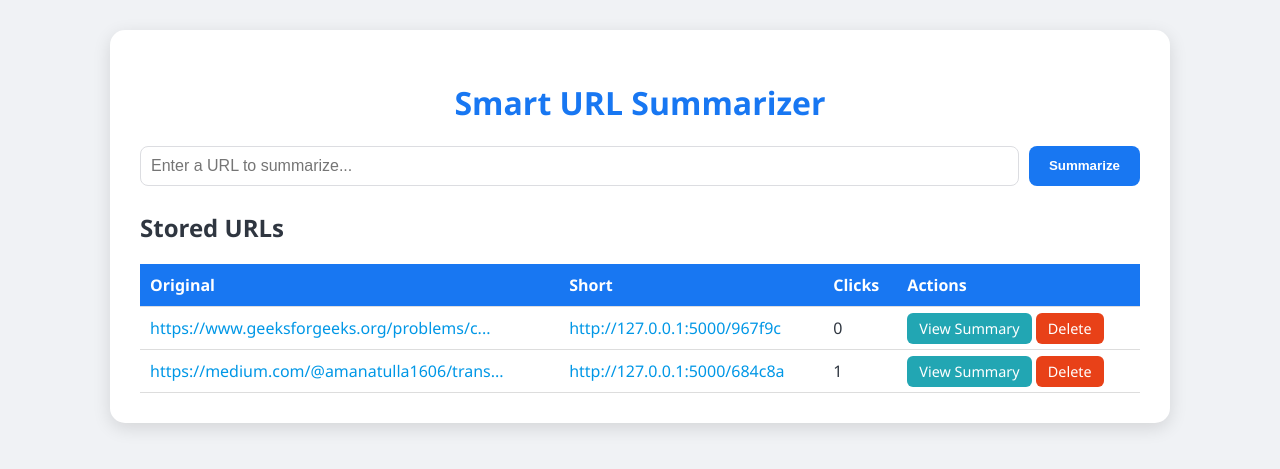
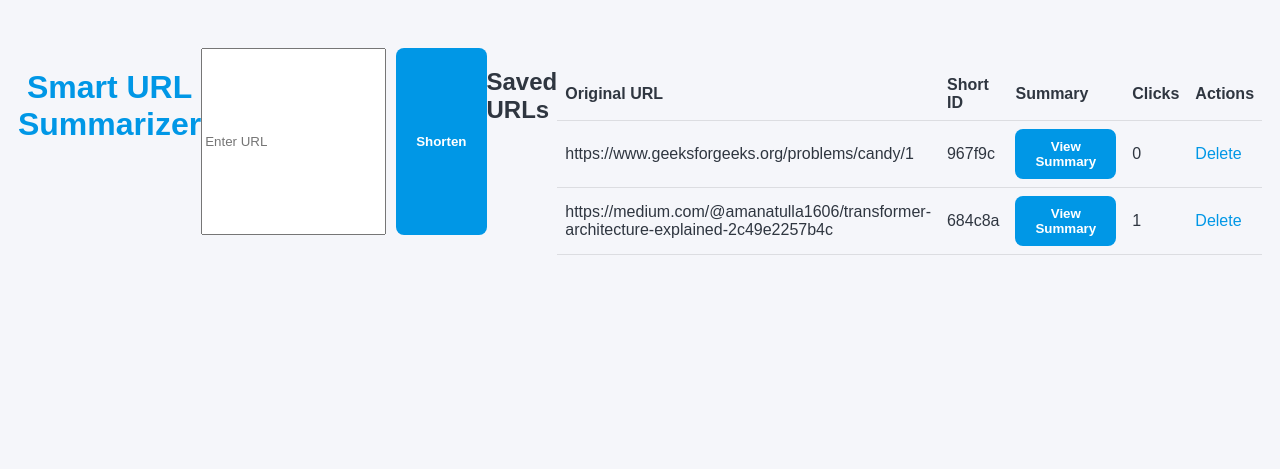
Before and after one commit to infinitiveaman/Smart-URL-Summarizer, a Flask app: page / in a window 1280 px wide. Shown: the top 469 px of the page. Run offline with Flask 3, Linux system fonts and the light colour scheme.

Commit message:
Update index.html

```diff
--- a/templates/index.html
+++ b/templates/index.html
@@ -1,223 +1,54 @@
 <!DOCTYPE html>
-<html lang="en">
+<html>
 <head>
-  <meta charset="UTF-8">
-  <meta name="viewport" content="width=device-width, initial-scale=1.0">
-  <title>Smart URL Summarizer</title>
-
-  <link rel="stylesheet" href="/static/style.css">
-
-  <style>
-      body {
-          font-family: 'Segoe UI', sans-serif;
-          background: #f0f2f5;
-          margin: 0;
-          padding: 30px;
-          display: flex;
-          justify-content: center;
-      }
-
-      h1 {
-          text-align: center;
-          color: #1877f2;
-      }
-
-      .container {
-          width: 90%;
-          max-width: 1000px;
-          background: white;
-          padding: 30px;
-          border-radius: 15px;
-          box-shadow: 0 5px 18px rgba(0,0,0,0.12);
-      }
-
-      form {
-          display: flex;
-          gap: 10px;
-          margin-bottom: 25px;
-      }
-
-      input {
-          padding: 12px;
-          flex: 1;
-          border-radius: 8px;
-          border: 1px solid #ccc;
-      }
-
-      button {
-          padding: 12px 20px;
-          background: #1877f2;
-          border: none;
-          border-radius: 8px;
-          color: white;
-          cursor: pointer;
-          font-weight: 600;
-      }
-
-      button:hover {
-          background: #0f5fcc;
-      }
-
-      table {
-          width: 100%;
-          border-collapse: collapse;
-          margin-top: 20px;
-      }
-
-      th {
-          background: #1877f2;
-          color: white;
-          padding: 10px;
-      }
-
-      td {
-          padding: 10px;
-          border-bottom: 1px solid #ddd;
-      }
-
-      .summary-btn {
-          background: #22a6b3;
-          color: white;
-          padding: 6px 12px;
-          border-radius: 6px;
-          cursor: pointer;
-          text-decoration: none;
-          font-size: 0.9em;
-      }
-
-      .summary-btn:hover {
-          background: #1b8c96;
-      }
-
-      .delete-btn {
-          background: #e84118;
-          color: white;
-          padding: 6px 12px;
-          border-radius: 6px;
-          text-decoration: none;
-          font-size: 0.9em;
-      }
-
-      .delete-btn:hover {
-          background: #c23616;
-      }
-
-      footer {
-          text-align: center;
-          margin-top: 25px;
-          color: #333;
-          font-size: 0.9em;
-      }
-
-      .modal {
-          display: none;
-          position: fixed;
-          top: 0;
-          left: 0;
-          width: 100%;
-          height: 100%;
-          background: rgba(0,0,0,0.6);
-          justify-content: center;
-          align-items: center;
-      }
-
-      .modal-content {
-          background: white;
-          padding: 25px;
-          width: 70%;
-          max-width: 700px;
-          border-radius: 10px;
-          box-shadow: 0 5px 15px rgba(0,0,0,0.2);
-          max-height: 80vh;
-          overflow-y: auto;
-      }
-
-      .close {
-          float: right;
-          font-size: 22px;
-          cursor: pointer;
-      }
-  </style>
-
+    <title>URL Shortener and Summarizer</title>
+    <link rel="stylesheet" href="/static/style.css">
+    <script>
+        function openSummary(text) {
+            alert(text);
+        }
+    </script>
 </head>
 
 <body>
-
-<div class="container">
-
     <h1>Smart URL Summarizer</h1>
 
+    {% if message %}
+        <p class="msg">{{ message }}</p>
+    {% endif %}
+
     <form action="/shorten" method="POST">
-        <input type="url" name="url" placeholder="Enter a URL to summarize..." required>
-        <button type="submit">Summarize</button>
+        <input type="text" name="url" placeholder="Enter URL" required>
+        <button type="submit">Shorten</button>
     </form>
 
-    {% if message %}
-      <p class="message">{{ message }}</p>
-    {% endif %}
-
-    <h2>Stored URLs</h2>
+    <h2>Saved URLs</h2>
 
     <table>
         <tr>
-            <th>Original</th>
-            <th>Short</th>
+            <th>Original URL</th>
+            <th>Short ID</th>
+            <th>Summary</th>
             <th>Clicks</th>
             <th>Actions</th>
         </tr>
 
         {% for rec in records %}
         <tr>
+            <td>{{ rec.original_url }}</td>
+            <td>{{ rec.short_id }}</td>
             <td>
-                <a href="{{ rec.original_url }}" target="_blank">
-                    {{ rec.original_url[:40] }}...
-                </a>
+                <button onclick='openSummary({{ rec.summary | tojson | safe }})'>
+                    View Summary
+                </button>
             </td>
-
+            <td>{{ rec.clicks }}</td>
             <td>
-                <a href="{{ rec.short_url }}" target="_blank">
-                    {{ rec.short_url }}
-                </a>
-            </td>
-
-            <td>{{ rec.clicks }}</td>
-
-            <td>
-                <a class="summary-btn" href="#" onclick="openSummary({{ rec.summary | tojson | safe }})">View Summary</a>
                 <a class="delete-btn" href="/delete/{{ rec.short_id }}">Delete</a>
             </td>
         </tr>
         {% endfor %}
     </table>
 
-</div>
-
-
-<div id="summaryModal" class="modal">
-    <div class="modal-content">
-        <span class="close" onclick="closeSummary()">&times;</span>
-        <h3>Summary</h3>
-        <p id="summaryText"></p>
-    </div>
-</div>
-
-<script>
-function openSummary(text) {
-    document.getElementById("summaryText").innerText = text;
-    document.getElementById("summaryModal").style.display = "flex";
-}
-
-function closeSummary() {
-    document.getElementById("summaryModal").style.display = "none";
-}
-
-window.onclick = function(event) {
-    let modal = document.getElementById("summaryModal");
-    if (event.target === modal) {
-        modal.style.display = "none";
-    }
-}
-</script>
-
 </body>
 </html>
```
